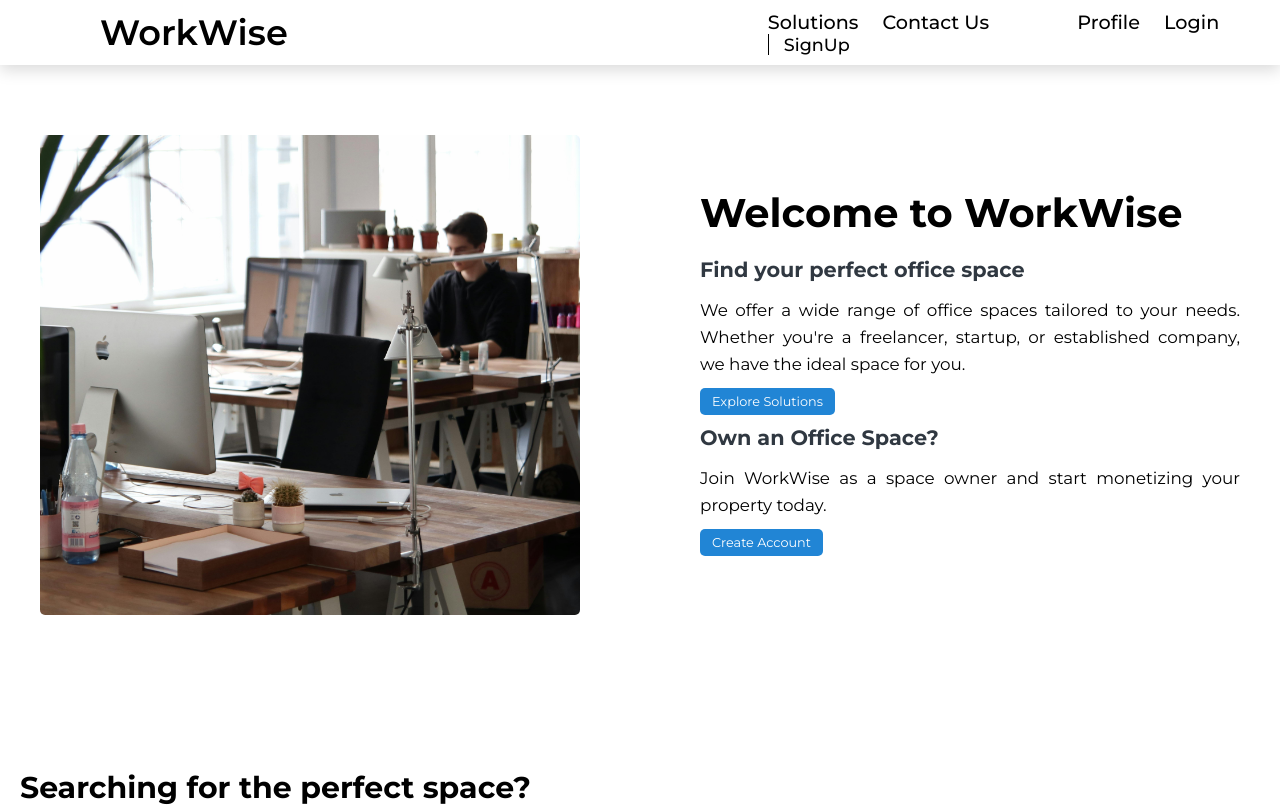
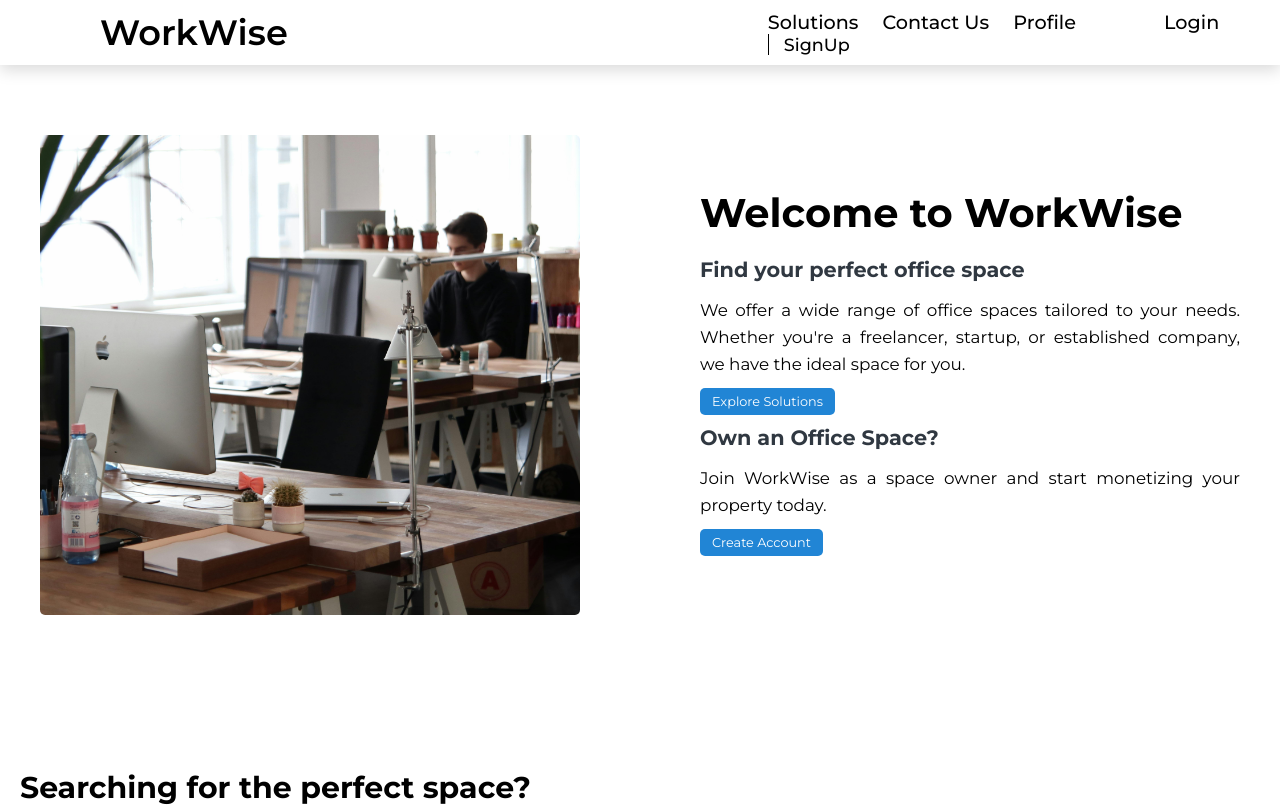
Before and after one commit to felipemora69/FinalProjectWWP01, a plain HTML site: page index.html in a window 1280 px wide. Shown: the top 809 px of the page. Drawn offline with nearby package versions, Linux system fonts and the light colour scheme.

Commit message:
Update index.html to fit the visualization of the profile li a in

```diff
--- a/index.html
+++ b/index.html
@@ -30,8 +30,8 @@
                 <div class="menu">
                     <ul class="menu-list">
                         <li><a href="FindaWorkspace.html">Solutions</a></li>
-                        <li><a class="a2" href="contactus.html">Contact Us</a></li>
-                        <li><a href="login.html">Profile</a></li>
+                        <li><a href="contactus.html">Contact Us</a></li>
+                        <li><a class="a2" href="login.html">Profile</a></li>
                         <li><a href="login.html" class="login-link" >Login<li><a href="signup.html" class="signup-link">SignUp</a></li></a></li>
                     </ul>
                 </div>
```
